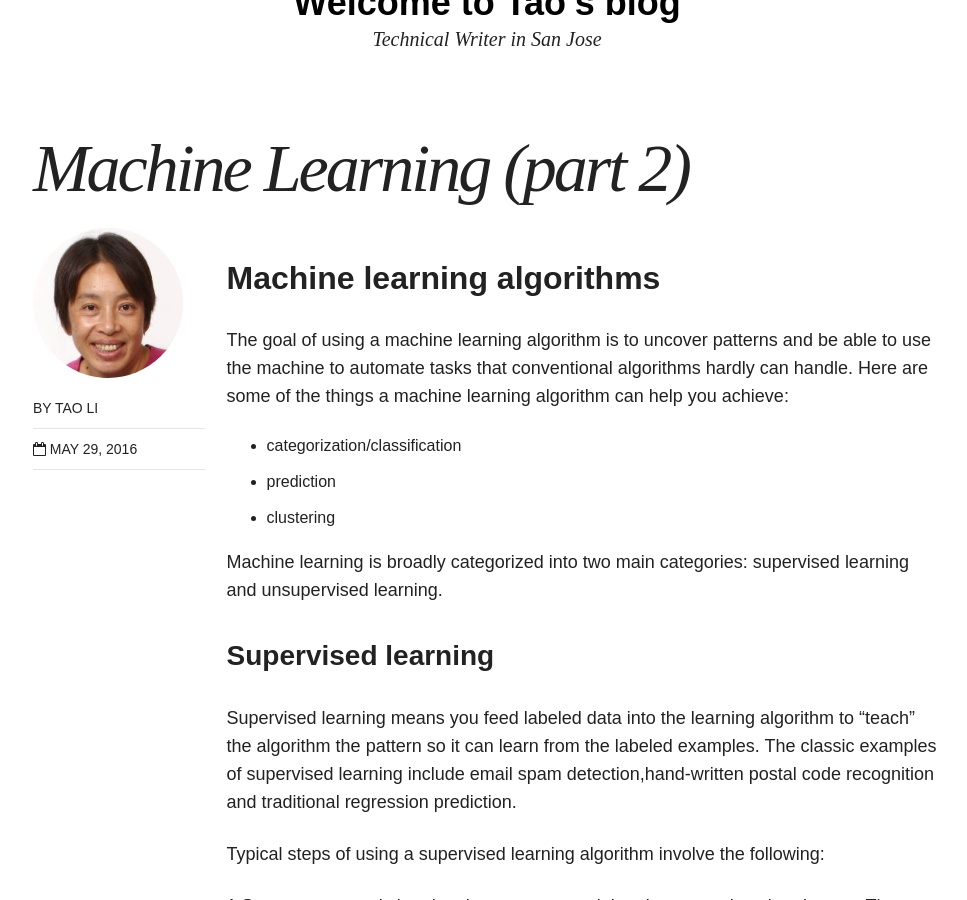
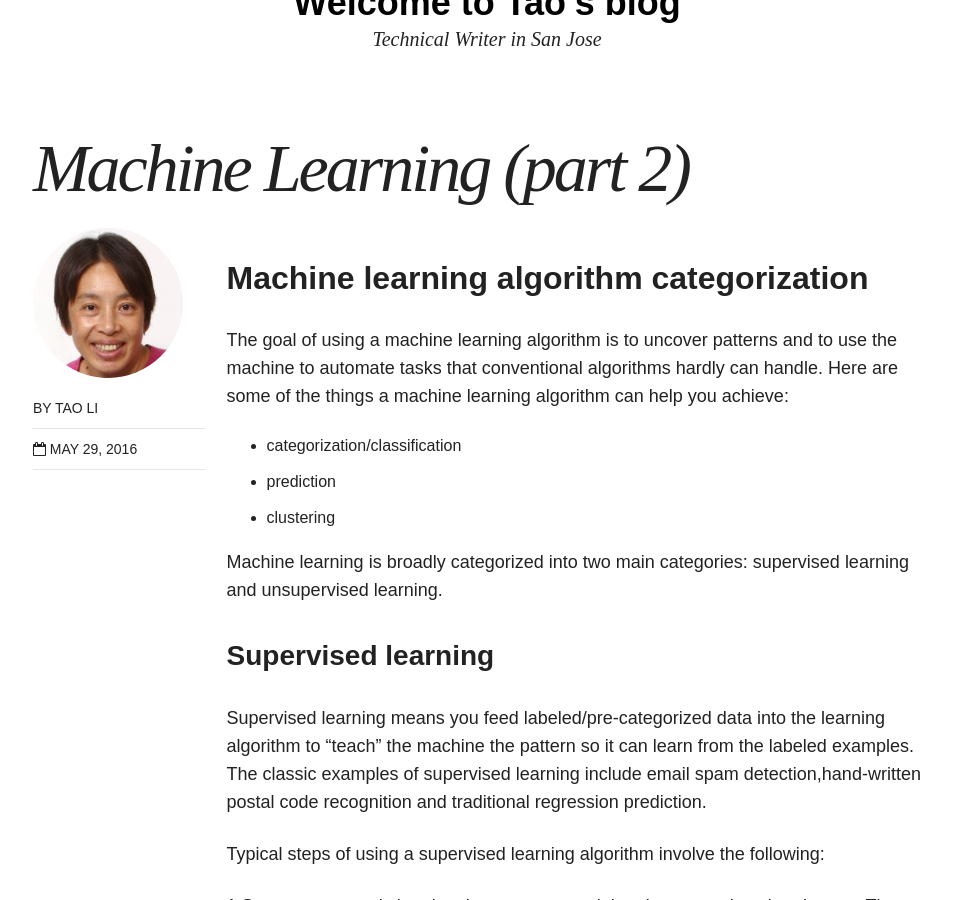
Before and after one commit to taolicd/taolicd.github.io, a Jekyll site: the page built from _posts/blog/2016-05-29-machinelearning_2.markdown, in a window 1280 px wide and 900 px high, scrolled down 250 px. Shown: the whole window, without its empty margins (153-1120 px from the left). Built offline with Jekyll 4.4.1, drawn with Linux system fonts in a browser that asks for light colours; comment, search, counter and statistics services are not loaded.

Commit message:
new post

```diff
--- a/_posts/blog/2016-05-29-machinelearning_2.markdown
+++ b/_posts/blog/2016-05-29-machinelearning_2.markdown
@@ -8,9 +8,9 @@ categories:  machine learning
 ---
 
 
-## Machine learning algorithms
+## Machine learning algorithm categorization
 
-The goal of using a machine learning algorithm is to uncover patterns and be able to use the machine to automate tasks that conventional algorithms hardly can handle. Here are some of the things a machine learning algorithm can help you achieve:
+The goal of using a machine learning algorithm is to uncover patterns and to use the machine to automate tasks that conventional algorithms hardly can handle. Here are some of the things a machine learning algorithm can help you achieve:
 
 * categorization/classification
 * prediction
@@ -22,7 +22,7 @@ Machine learning is broadly categorized into two main categories: supervised lea
 
 ### Supervised learning
 
-Supervised learning means you feed labeled data into the learning algorithm to "teach" the algorithm the pattern so it can learn from the labeled examples. The classic examples of supervised learning include email spam detection,hand-written postal code recognition and traditional regression prediction.
+Supervised learning means you feed labeled/pre-categorized data into the learning algorithm to "teach" the machine the pattern so it can learn from the labeled examples. The classic examples of supervised learning include email spam detection,hand-written postal code recognition and traditional regression prediction.
 
 Typical steps of using a supervised learning algorithm involve the following:
 
```
